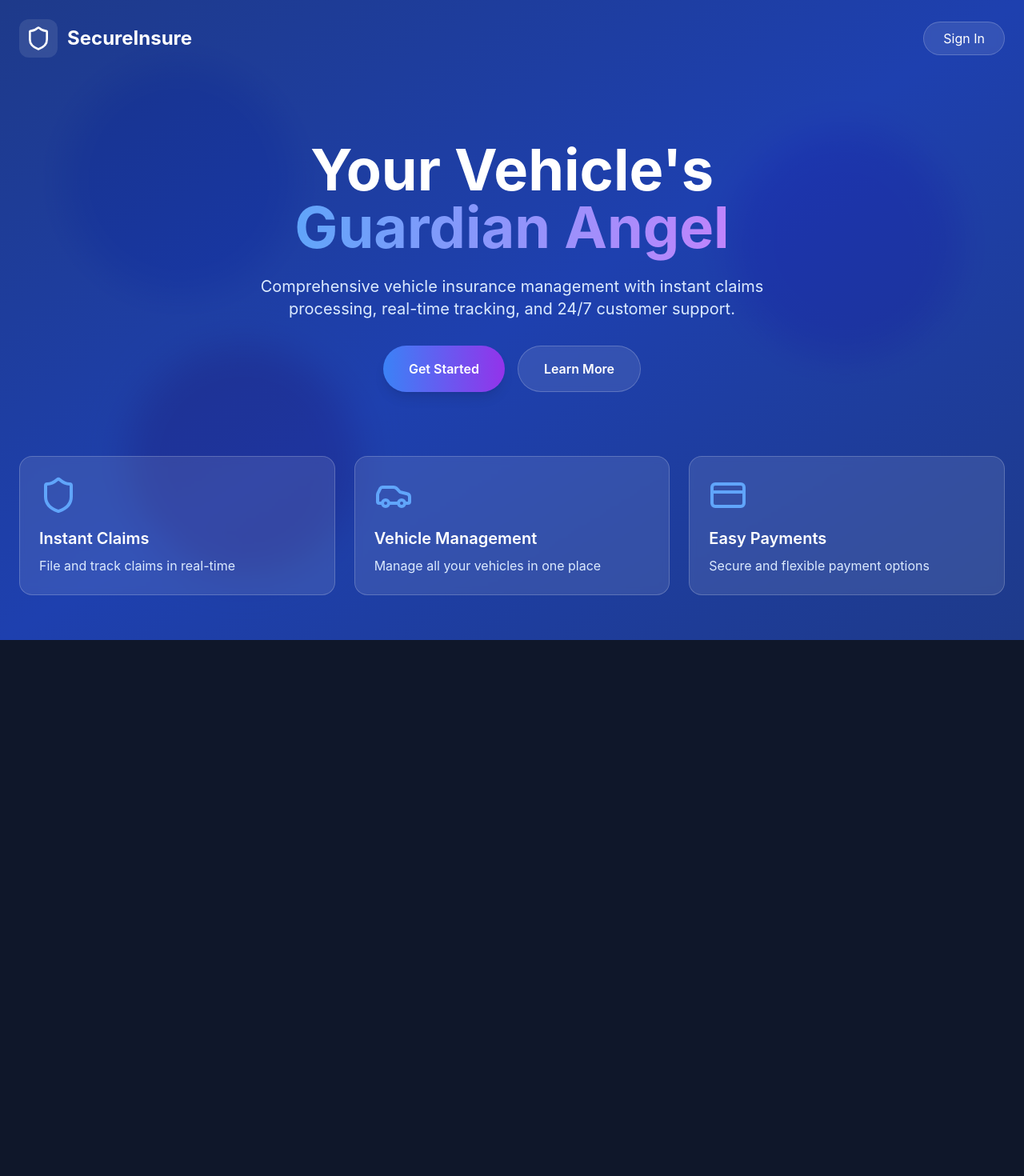
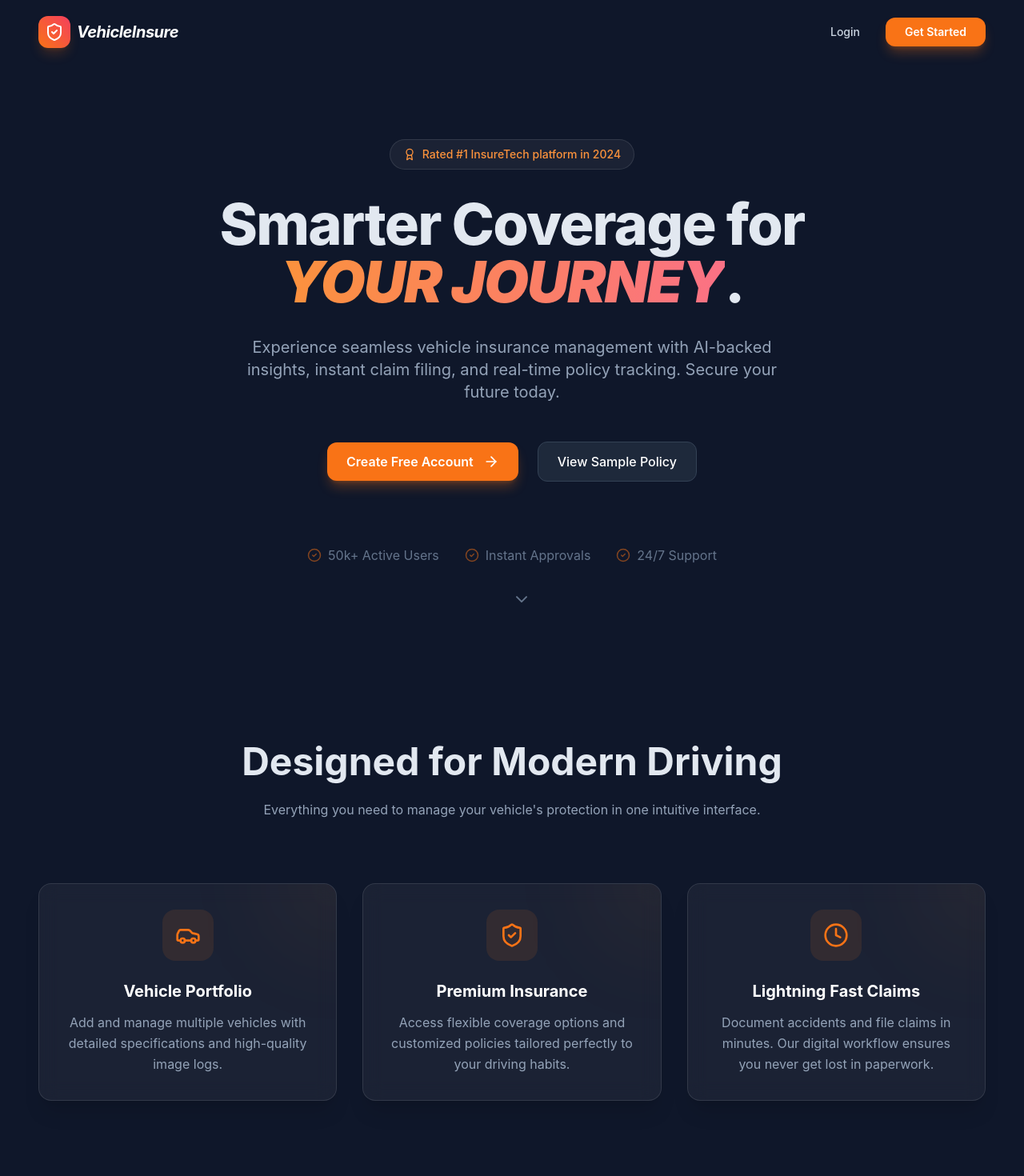
Before and after one commit to AdityaGangwar2674/Vehicle_Insurance, a React (Create React App) app in the folder frontend/: page / in a window 1280 px wide. Shown: the top 1470 px of the page at 80% size. Before the commit the page ends 800 px from the top, so only its background shows below. Built offline with nearby package versions, Linux system fonts and the light colour scheme.

Commit message:
[feat]: redesign homepage with modern UI and enhanced UX, add navbar, feature sections, animations, and glassmorphism styling

```diff
--- a/frontend/src/pages/HomePage.jsx
+++ b/frontend/src/pages/HomePage.jsx
@@ -1,128 +1,165 @@
 import React from "react";
-import { useNavigate } from "react-router-dom";
+import { Link } from "react-router-dom";
+import {
+  ShieldCheck,
+  Car,
+  Clock,
+  Award,
+  ArrowRight,
+  CheckCircle2,
+  ChevronDown
+} from "lucide-react";
 import { motion } from "framer-motion";
-import { Shield, Car, CreditCard } from "lucide-react";
+
+const FeatureCard = ({ icon: Icon, title, desc, delay }) => (
+  <motion.div
+    initial={{ opacity: 0, y: 20 }}
+    whileInView={{ opacity: 1, y: 0 }}
+    transition={{ delay, duration: 0.5 }}
+    viewport={{ once: true }}
+    className="glass-card flex flex-col items-center text-center p-8 group overflow-hidden relative"
+  >
+    <div className="absolute top-0 right-0 w-32 h-32 bg-orange-500/10 rounded-full -translate-y-16 translate-x-16 blur-3xl group-hover:scale-150 transition-transform duration-500" />
+    <div className="w-16 h-16 rounded-2xl bg-orange-500/10 flex items-center justify-center text-orange-500 mb-6 group-hover:scale-110 transition-transform duration-300">
+      <Icon size={32} />
+    </div>
+    <h3 className="text-xl font-bold mb-3 text-white">{title}</h3>
+    <p className="text-slate-400 leading-relaxed">{desc}</p>
+  </motion.div>
+);
+
+const Navbar = () => (
+  <nav className="h-20 absolute top-0 left-0 right-0 z-50 px-6 sm:px-12 flex items-center justify-between">
+    <div className="flex items-center gap-2">
+      <div className="w-10 h-10 rounded-xl bg-gradient-to-tr from-orange-500 to-rose-500 flex items-center justify-center shadow-lg shadow-orange-500/20">
+        <ShieldCheck className="text-white" />
+      </div>
+      <span className="text-xl font-bold tracking-tight text-white italic">VehicleInsure</span>
+    </div>
+
+    <div className="flex items-center gap-8">
+      <Link to="/login" className="text-sm font-medium text-slate-300 hover:text-white transition-colors hidden sm:block">Login</Link>
+      <Link to="/register" className="btn-primary py-2 px-6 text-sm">Get Started</Link>
+    </div>
+  </nav>
+);
 
 const HomePage = () => {
-  const navigate = useNavigate();
-
   return (
-    <div className="min-h-screen bg-gradient-to-br from-blue-900 via-blue-800 to-blue-900 relative overflow-hidden">
-      {/* Background Elements */}
-      <div className="absolute inset-0">
-        <div className="absolute top-20 left-20 w-72 h-72 bg-blue-400 rounded-full mix-blend-multiply filter blur-xl opacity-20 animate-pulse"></div>
-        <div className="absolute top-40 right-20 w-72 h-72 bg-purple-400 rounded-full mix-blend-multiply filter blur-xl opacity-20 animate-pulse delay-1000"></div>
-        <div className="absolute bottom-20 left-40 w-72 h-72 bg-pink-400 rounded-full mix-blend-multiply filter blur-xl opacity-20 animate-pulse delay-2000"></div>
-      </div>
-
-      {/* Header */}
-      <motion.header
-        className="relative z-10 p-6"
-        initial={{ opacity: 0, y: -20 }}
-        animate={{ opacity: 1, y: 0 }}
-        transition={{ duration: 0.6 }}
-      >
-        <div className="max-w-7xl mx-auto flex justify-between items-center">
-          <div className="flex items-center space-x-3">
-            <div className="bg-white/10 backdrop-blur-sm rounded-xl p-2">
-              <Shield className="w-8 h-8 text-white" />
-            </div>
-            <span className="text-white text-2xl font-bold">SecureInsure</span>
-          </div>
-
-          <motion.button
-            onClick={() => navigate("/login")}
-            className="bg-white/10 backdrop-blur-sm text-white px-6 py-2 rounded-full border border-white/20 hover:bg-white/20 transition-all duration-300"
-            whileHover={{ scale: 1.05 }}
-            whileTap={{ scale: 0.95 }}
-          >
-            Sign In
-          </motion.button>
-        </div>
-      </motion.header>
+    <div className="bg-[#0f172a] text-slate-200 overflow-x-hidden">
+      <Navbar />
 
       {/* Hero Section */}
-      <div className="relative z-10 max-w-7xl mx-auto px-6 pt-20">
-        <div className="text-center">
+      <section className="relative min-h-screen pt-40 pb-20 px-6 sm:px-12 flex flex-col items-center justify-center overflow-hidden">
+        {/* Background Glows */}
+        <div className="absolute top-0 left-1/4 w-[500px] h-[500px] bg-orange-500/10 rounded-full blur-[120px] -z-10" />
+        <div className="absolute bottom-1/4 right-1/4 w-[400px] h-[400px] bg-indigo-500/10 rounded-full blur-[100px] -z-10" />
+
+        <div className="max-w-4xl text-center z-10">
+          <motion.div
+            initial={{ opacity: 0, scale: 0.95 }}
+            animate={{ opacity: 1, scale: 1 }}
+            className="inline-flex items-center gap-2 px-4 py-2 rounded-full bg-white/5 border border-white/10 text-orange-400 text-sm font-medium mb-8"
+          >
+            <Award size={16} />
+            Rated #1 InsureTech platform in 2024
+          </motion.div>
+
           <motion.h1
-            className="text-5xl md:text-7xl font-bold text-white mb-6 leading-tight"
             initial={{ opacity: 0, y: 30 }}
             animate={{ opacity: 1, y: 0 }}
-            transition={{ duration: 0.8, delay: 0.2 }}
+            transition={{ delay: 0.1, duration: 0.8 }}
+            className="text-5xl sm:text-7xl font-extrabold mb-8 tracking-tight leading-[1.1]"
           >
-            Your Vehicle's
-            <br />
-            <span className="text-transparent bg-clip-text bg-gradient-to-r from-blue-400 to-purple-400">
-              Guardian Angel
-            </span>
+            Smarter Coverage for <span className="gradient-text italic font-black uppercase">Your Journey</span>.
           </motion.h1>
 
           <motion.p
-            className="text-xl text-blue-100 mb-8 max-w-2xl mx-auto"
             initial={{ opacity: 0, y: 20 }}
             animate={{ opacity: 1, y: 0 }}
-            transition={{ duration: 0.8, delay: 0.4 }}
+            transition={{ delay: 0.2, duration: 0.8 }}
+            className="text-lg sm:text-xl text-slate-400 mb-12 max-w-2xl mx-auto leading-relaxed"
           >
-            Comprehensive vehicle insurance management with instant claims
-            processing, real-time tracking, and 24/7 customer support.
+            Experience seamless vehicle insurance management with AI-backed insights, instant claim filing, and real-time policy tracking. Secure your future today.
           </motion.p>
 
           <motion.div
-            className="flex flex-col sm:flex-row gap-4 justify-center"
             initial={{ opacity: 0, y: 20 }}
             animate={{ opacity: 1, y: 0 }}
-            transition={{ duration: 0.8, delay: 0.6 }}
+            transition={{ delay: 0.3, duration: 0.8 }}
+            className="flex flex-col sm:flex-row items-center justify-center gap-6"
           >
-            <button
-              onClick={() => navigate("/login")}
-              className="bg-gradient-to-r from-blue-500 to-purple-600 text-white px-8 py-4 rounded-full font-semibold hover:from-blue-600 hover:to-purple-700 transition-all duration-300 shadow-lg transform hover:scale-105"
-            >
-              Get Started
-            </button>
-            <button className="bg-white/10 backdrop-blur-sm text-white px-8 py-4 rounded-full font-semibold border border-white/20 hover:bg-white/20 transition-all duration-300">
-              Learn More
-            </button>
+            <Link to="/register" className="btn-primary flex items-center gap-3 group w-full sm:w-auto justify-center">
+              Create Free Account <ArrowRight size={20} className="group-hover:translate-x-1 transition-transform" />
+            </Link>
+            <Link to="/login" className="btn-secondary w-full sm:w-auto justify-center">View Sample Policy</Link>
+          </motion.div>
+
+          {/* Social Proof */}
+          <motion.div
+            initial={{ opacity: 0 }}
+            animate={{ opacity: 1 }}
+            transition={{ delay: 0.8 }}
+            className="mt-20 flex flex-wrap justify-center items-center gap-8 text-slate-500"
+          >
+            <div className="flex items-center gap-2"><CheckCircle2 size={18} className="text-orange-500/50" /> 50k+ Active Users</div>
+            <div className="flex items-center gap-2"><CheckCircle2 size={18} className="text-orange-500/50" /> Instant Approvals</div>
+            <div className="flex items-center gap-2"><CheckCircle2 size={18} className="text-orange-500/50" /> 24/7 Support</div>
           </motion.div>
         </div>
 
-        {/* Feature Cards */}
         <motion.div
-          className="grid md:grid-cols-3 gap-6 mt-20"
-          initial={{ opacity: 0, y: 40 }}
-          animate={{ opacity: 1, y: 0 }}
-          transition={{ duration: 0.8, delay: 0.8 }}
+          animate={{ y: [0, 10, 0] }}
+          transition={{ repeat: Infinity, duration: 2 }}
+          className="absolute bottom-10 left-1/2 -translate-x-1/2 text-slate-500 hidden sm:block"
         >
-          {[
-            {
-              icon: Shield,
-              title: "Instant Claims",
-              desc: "File and track claims in real-time",
-            },
-            {
-              icon: Car,
-              title: "Vehicle Management",
-              desc: "Manage all your vehicles in one place",
-            },
-            {
-              icon: CreditCard,
-              title: "Easy Payments",
-              desc: "Secure and flexible payment options",
-            },
-          ].map((feature, index) => (
-            <motion.div
-              key={index}
-              className="bg-white/10 backdrop-blur-sm rounded-2xl p-6 border border-white/20 hover:bg-white/20 transition-all duration-300"
-              whileHover={{ y: -5 }}
-            >
-              <feature.icon className="w-12 h-12 text-blue-400 mb-4" />
-              <h3 className="text-xl font-semibold text-white mb-2">
-                {feature.title}
-              </h3>
-              <p className="text-blue-100">{feature.desc}</p>
-            </motion.div>
-          ))}
+          <ChevronDown size={24} />
         </motion.div>
-      </div>
+      </section>
+
+      {/* Features Section */}
+      <section className="py-32 px-6 sm:px-12 max-w-7xl mx-auto relative">
+        <div className="text-center mb-20">
+          <h2 className="text-3xl sm:text-5xl font-bold mb-6">Designed for Modern Driving</h2>
+          <p className="text-slate-400 max-w-2xl mx-auto">Everything you need to manage your vehicle's protection in one intuitive interface.</p>
+        </div>
+
+        <div className="grid grid-cols-1 md:grid-cols-2 lg:grid-cols-3 gap-8">
+          <FeatureCard
+            icon={Car}
+            title="Vehicle Portfolio"
+            desc="Add and manage multiple vehicles with detailed specifications and high-quality image logs."
+            delay={0.1}
+          />
+          <FeatureCard
+            icon={ShieldCheck}
+            title="Premium Insurance"
+            desc="Access flexible coverage options and customized policies tailored perfectly to your driving habits."
+            delay={0.2}
+          />
+          <FeatureCard
+            icon={Clock}
+            title="Lightning Fast Claims"
+            desc="Document accidents and file claims in minutes. Our digital workflow ensures you never get lost in paperwork."
+            delay={0.3}
+          />
+        </div>
+      </section>
+
+      {/* Footer */}
+      <footer className="py-12 border-t border-white/5 bg-slate-900/50">
+        <div className="max-w-7xl mx-auto px-6 sm:px-12 flex flex-col sm:flex-row justify-between items-center gap-6">
+          <div className="flex items-center gap-2">
+            <ShieldCheck size={20} className="text-orange-500" />
+            <span className="font-bold">VehicleInsure</span>
+          </div>
+          <p className="text-sm text-slate-500">© 2024 VehicleInsure Tech. All rights reserved.</p>
+          <div className="flex gap-8 text-sm text-slate-400">
+            <a href="/" className="hover:text-white transition-colors">Privacy Policy</a>
+            <a href="/" className="hover:text-white transition-colors">Terms of Service</a>
+          </div>
+        </div>
+      </footer>
     </div>
   );
 };
```
